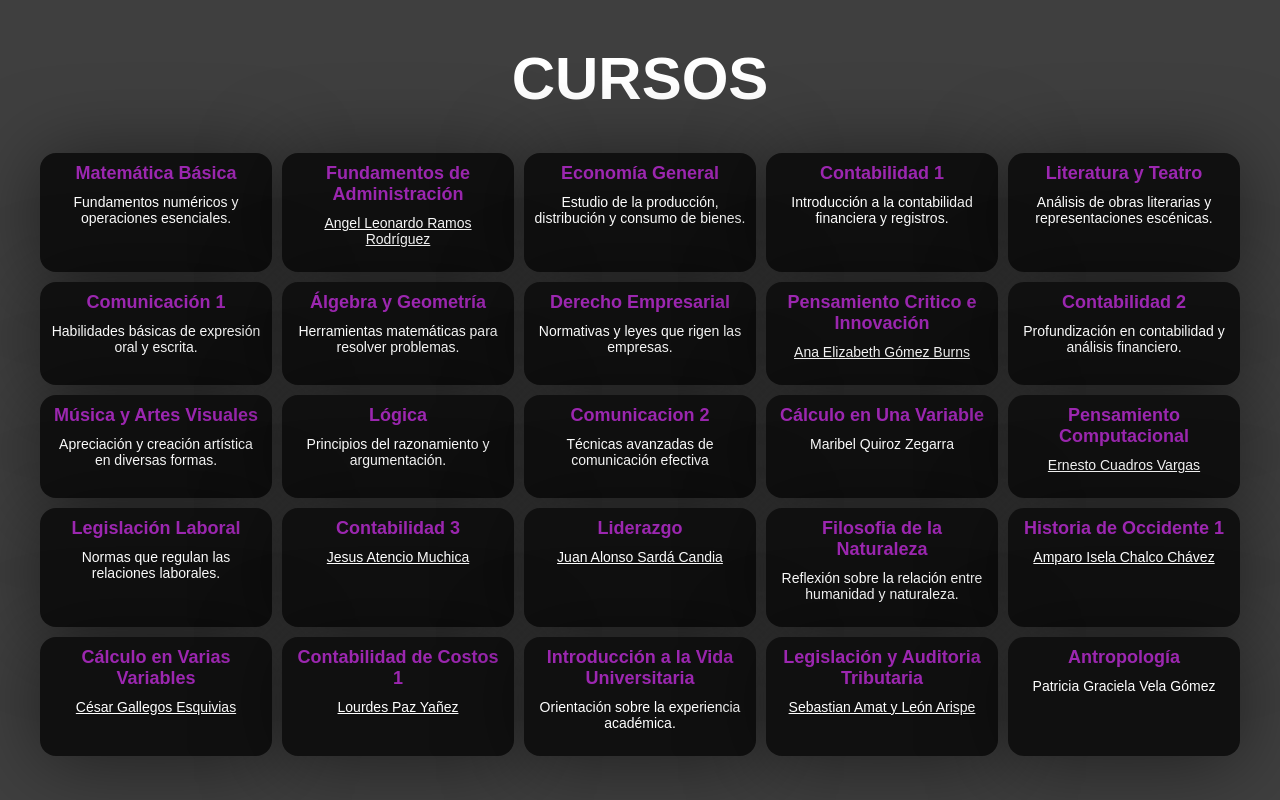
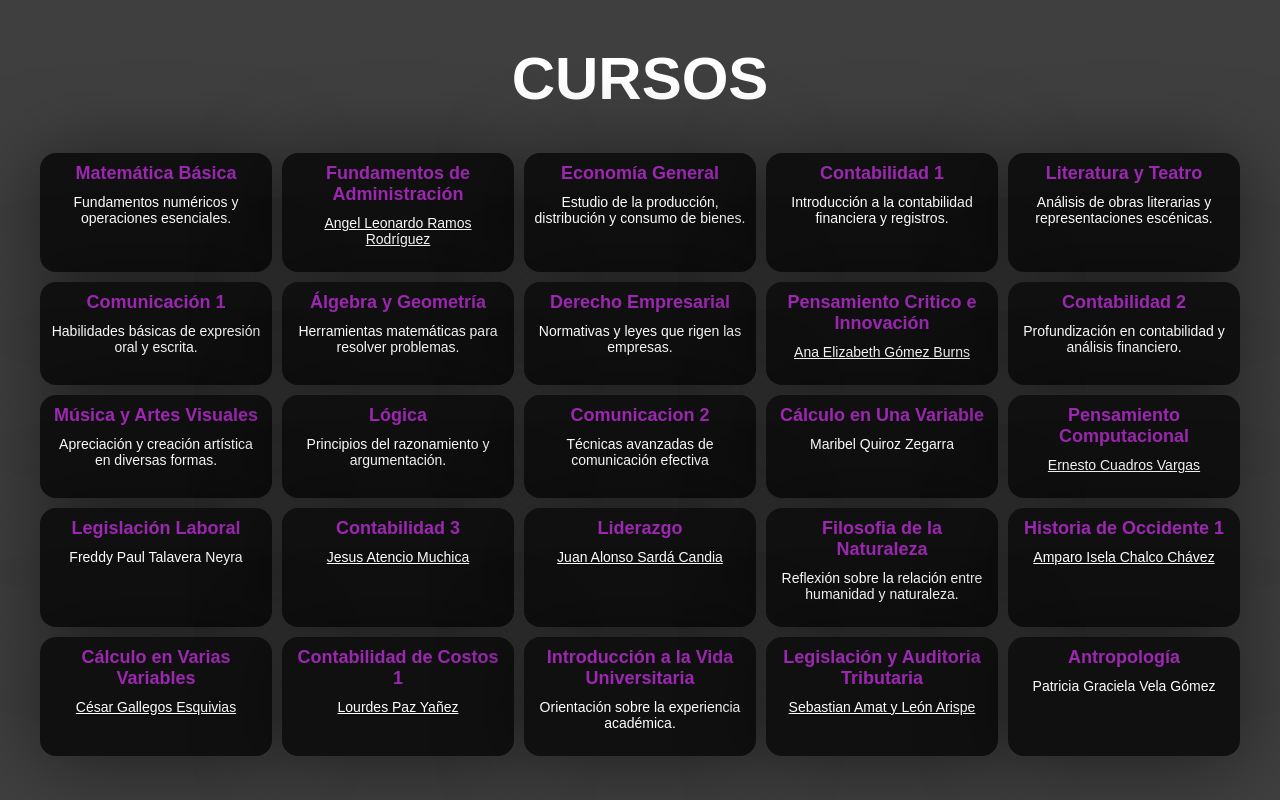
Before and after one commit to Kirari14/Shaell-Nayely-Machaca-Narvaez, a plain HTML site: page index.html in a window 1280 px wide. Shown: the part 3521-4321 px from the top of the page. Drawn offline with Linux system fonts and the light colour scheme.

Commit message:
Update index.html

```diff
--- a/index.html
+++ b/index.html
@@ -192,7 +192,7 @@
             </div>
             <div class="box">
                 <h3>Legislación Laboral</h3>
-                <p>Normas que regulan las relaciones laborales.</p>
+                <p>Freddy Paul Talavera Neyra</p>
             </div>
             <div class="box">
                 <h3>Contabilidad 3</h3>
```
